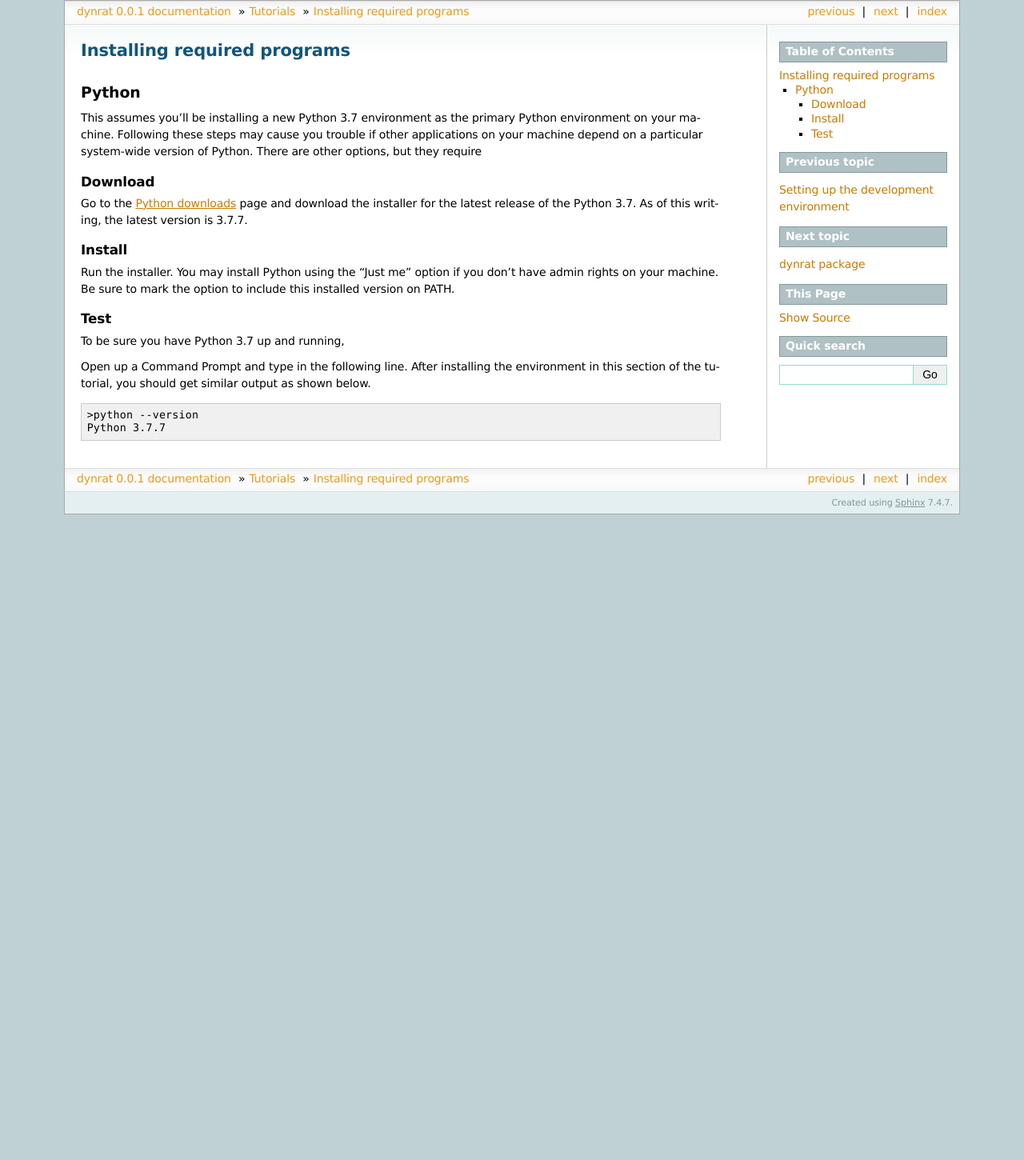
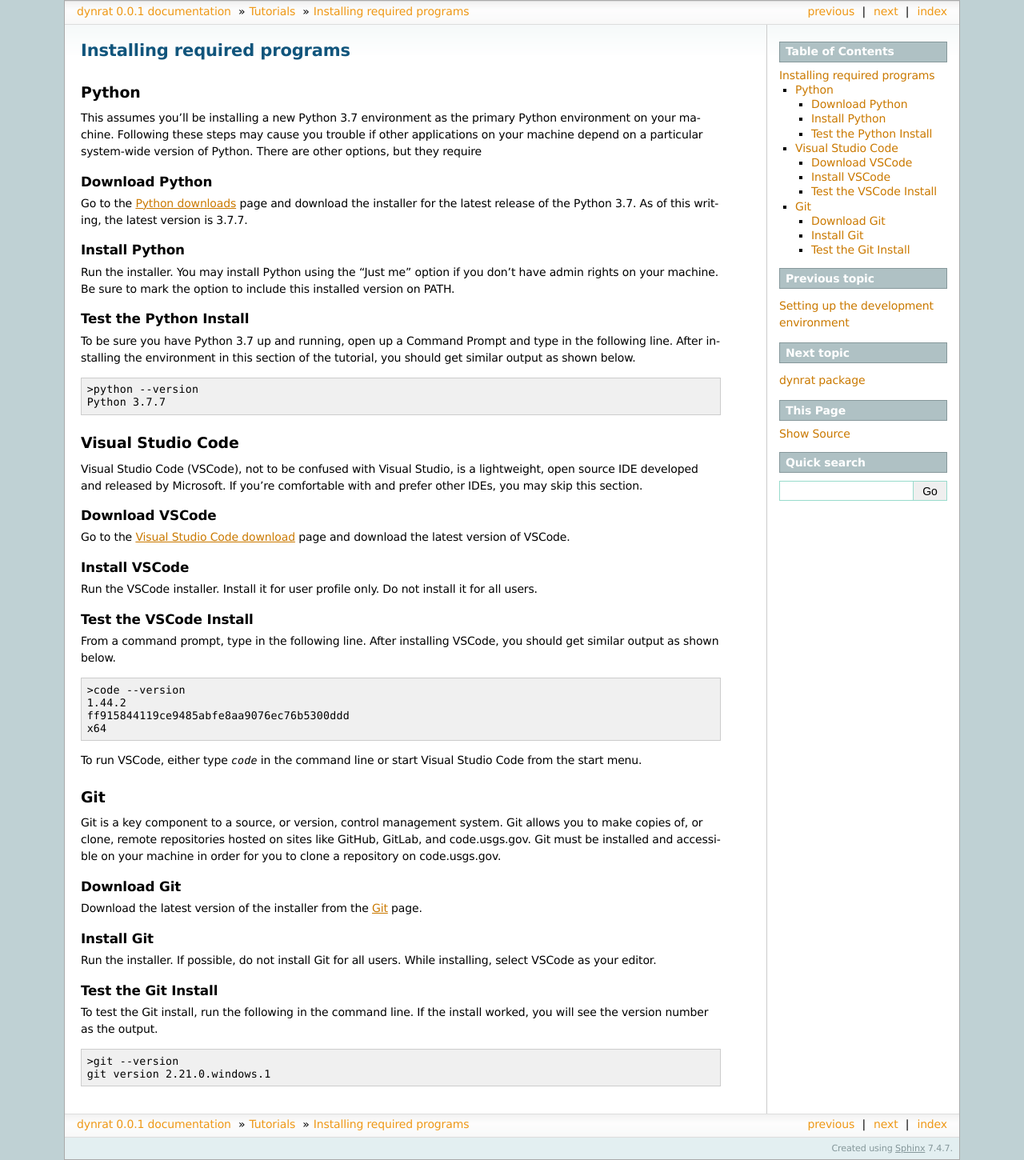
Before and after one commit to mdomanski-usgs/dynrat, a Sphinx documentation site: the page built from docs/tutorial/install.rst, in a window 1280 px wide. Shown: the whole page at 80% size. Built offline with Sphinx 7.4.7, drawn with Linux system fonts in a browser that asks for light colours; pages that are not in the unit, such as notebooks, are missing from menus; before the commit the page ends 900 px from its top, so only the background shows below that.

Commit message:
add vscode and git installs

```diff
--- a/docs/tutorial/install.rst
+++ b/docs/tutorial/install.rst
@@ -4,35 +4,92 @@ Installing required programs
 
 Python
 ======
-
 This assumes you'll be installing a new Python 3.7 environment as the primary
 Python environment on your machine. Following these steps may cause you trouble
 if other applications on your machine depend on a particular system-wide
 version of Python. There are other options, but they require
 
-Download
---------
+Download Python
+---------------
 Go to the `Python downloads`_ page and download the installer for the latest
 release of the Python 3.7. As of this writing, the latest version is 3.7.7.
 
-Install
--------
+Install Python
+--------------
 Run the installer. You may install Python using the "Just me" option if you
 don't have admin rights on your machine. Be sure to mark the option to include
 this installed version on PATH.
 
-Test
-----
-To be sure you have Python 3.7 up and running,
-
-Open up a Command Prompt and type in the following line. After installing the
-environment in this section of the tutorial, you should get similar output as
-shown below.
+Test the Python Install
+-----------------------
+To be sure you have Python 3.7 up and running, open up a Command Prompt and
+type in the following line. After installing the environment in this section of
+the tutorial, you should get similar output as shown below.
 
 .. code-block:: winbatch
 
     >python --version
     Python 3.7.7
 
+Visual Studio Code
+==================
+Visual Studio Code (VSCode), not to be confused with Visual Studio, is a
+lightweight, open source IDE developed and released by Microsoft. If you're
+comfortable with and prefer other IDEs, you may skip this section.
+
+Download VSCode
+---------------
+Go to the `Visual Studio Code download`_ page and download the latest version
+of VSCode.
+
+Install VSCode
+--------------
+Run the VSCode installer. Install it for user profile only. Do not install it
+for all users.
+
+Test the VSCode Install
+-----------------------
+From a command prompt, type in the following line. After installing VSCode, you
+should get similar output as shown below.
+
+.. code-block:: winbatch
+
+    >code --version
+    1.44.2
+    ff915844119ce9485abfe8aa9076ec76b5300ddd
+    x64
+
+To run VSCode, either type `code` in the command line or start Visual Studio
+Code from the start menu.
+
+Git
+===
+Git is a key component to a source, or version, control management system. Git
+allows you to make copies of, or clone, remote repositories hosted on sites
+like GitHub, GitLab, and code.usgs.gov. Git must be installed and accessible on
+your machine in order for you to clone a repository on code.usgs.gov.
+
+Download Git
+------------
+Download the latest version of the installer from the `Git`_ page.
+
+Install Git
+-----------
+Run the installer. If possible, do not install Git for all users. While
+installing, select VSCode as your editor.
+
+Test the Git Install
+--------------------
+To test the Git install, run the following in the command line. If the install
+worked, you will see the version number as the output.
+
+.. code-block:: winbatch
+
+    >git --version
+    git version 2.21.0.windows.1
+
+
 .. links
 .. _Python downloads: https://www.python.org/downloads/
+.. _Visual Studio Code download: https://code.visualstudio.com/download
+.. _Git: https://git-scm.com/
```
